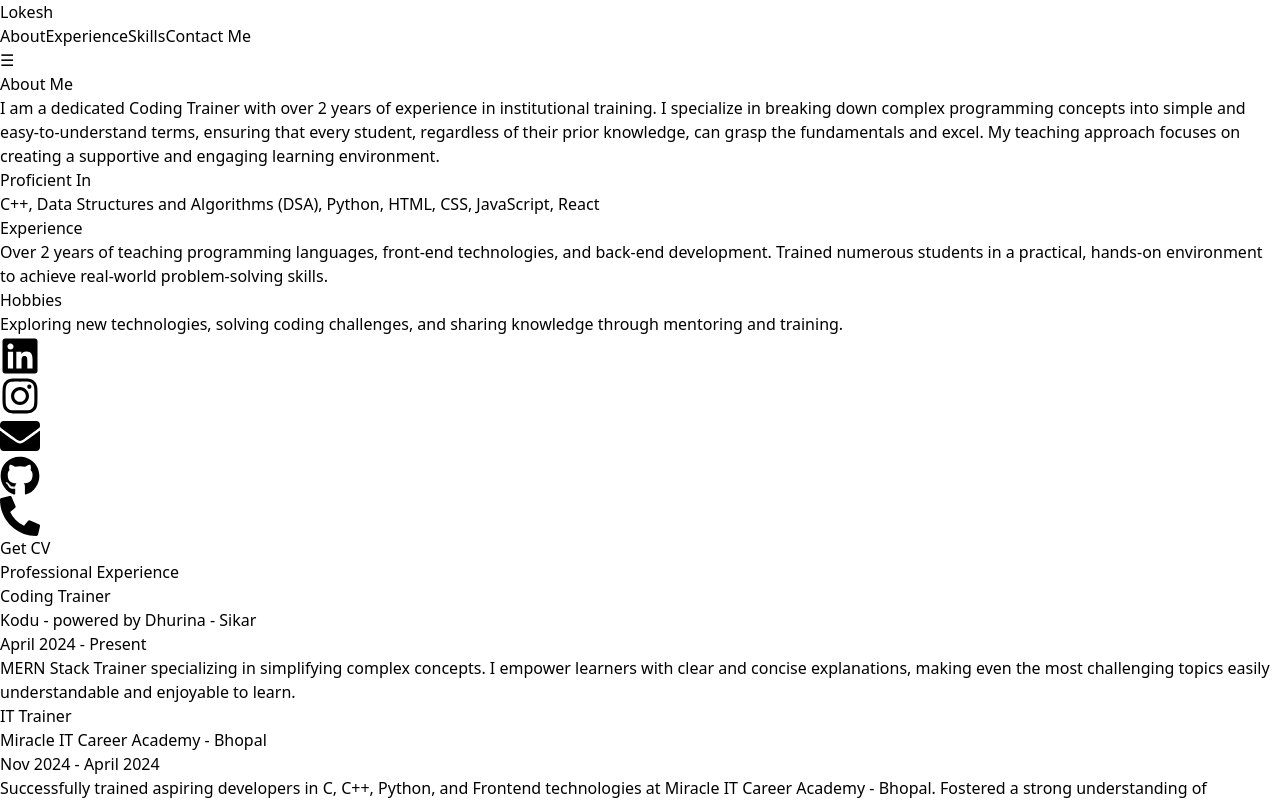
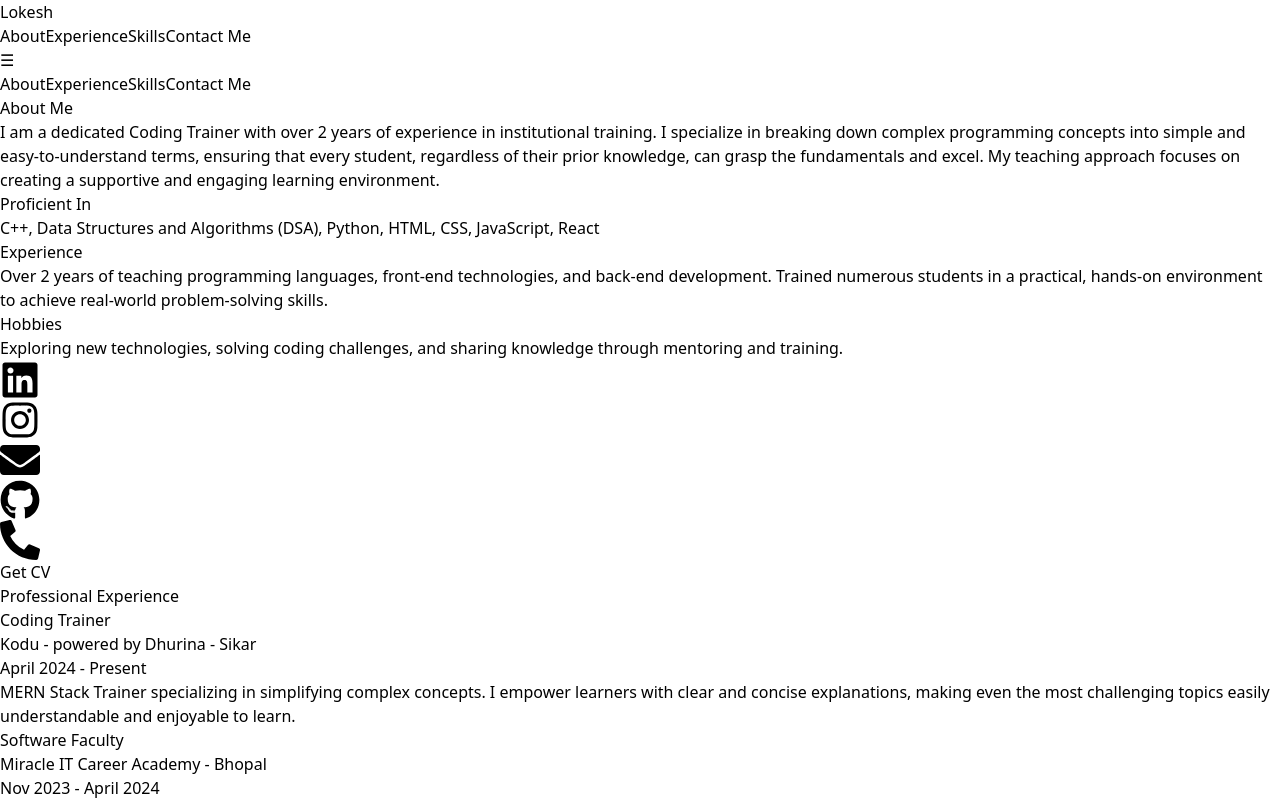
Before and after one commit to SinghLokesh02/lokesh-portfolio, a React (Vite) app: page / in a window 1280 px wide. Shown: the top 800 px of the page. Built offline with nearby package versions, Linux system fonts and the light colour scheme.

Commit message:
Added Navbar and corrected date

```diff
--- a/src/Components/Experience.jsx
+++ b/src/Components/Experience.jsx
@@ -12,17 +12,17 @@ const Experience = () => {
     },
     {
       id: 2,
-      role: "IT Trainer",
+      role: "Software Faculty",
       company: "Miracle IT Career Academy  - Bhopal",
-      duration: "Nov 2024 - April 2024",
+      duration: "Nov 2023 - April 2024",
       description:
         "Successfully trained aspiring developers in C, C++, Python, and Frontend technologies at Miracle IT Career Academy - Bhopal. Fostered a strong understanding of programming fundamentals and equipped students with the skills necessary to excel in the competitive IT industry",
     },
     {
       id: 3,
-      role: "Coding Trainer",
+      role: "IT Trainer",
       company: "Technoglobe - Jaipur",
-      duration: "July 2024 - Nov 2024",
+      duration: "July 2023 - Nov 2023",
       description:
         "Prepared aspiring developers for successful careers in the IT industry as a Coding Trainer at Technoglobe - Jaipur. Provided comprehensive training in C, C++, Python, and Frontend development, equipping students with the knowledge and skills required to excel in today's competitive job market..",
     },
--- a/src/Components/Navbar.jsx
+++ b/src/Components/Navbar.jsx
@@ -1,7 +1,15 @@
-import React from "react";
+import React, { useState } from "react";
 
 const Navbar = () => {
+  const [isMenuOpen, setIsMenuOpen] = useState(false);
+
+  const toggleMenu = () => {
+    setIsMenuOpen(!isMenuOpen);
+  };
+
   return (
+    <div>
+      {/* Navbar */}
       <nav className="fixed top-0 left-0 w-full bg-gradient-to-r from-gray-900 via-gray-800 to-gray-900 shadow-lg z-50">
         <div className="max-w-7xl mx-auto px-4 sm:px-6 lg:px-8">
           <div className="flex items-center justify-between h-16">
@@ -9,7 +17,7 @@ const Navbar = () => {
             <div className="flex-shrink-0">
               <h1 className="text-2xl font-bold text-purple-400">Lokesh</h1>
             </div>
-          {/* Menu */}
+            {/* Desktop Menu */}
             <div className="hidden md:flex space-x-6">
               <a
                 href="#about"
@@ -40,6 +48,7 @@ const Navbar = () => {
             <div className="md:hidden">
               <button
                 className="text-gray-300 hover:text-purple-400 focus:outline-none transition-colors duration-300"
+                onClick={toggleMenu}
                 aria-label="Toggle Menu"
               >
                 ☰
@@ -48,6 +57,48 @@ const Navbar = () => {
           </div>
         </div>
       </nav>
+
+      {/* Mobile Menu */}
+      <div
+        className={`absolute top-16 left-0 w-full bg-gray-800 shadow-md transform ${
+          isMenuOpen
+            ? "translate-y-0 opacity-100"
+            : "-translate-y-full opacity-0"
+        } transition-all duration-500 ease-in-out`}
+        style={{ zIndex: 40 }}
+      >
+        <div className="py-4 px-4 space-y-4">
+          <a
+            href="#about"
+            className="block text-gray-300 hover:text-purple-400 transition-colors duration-300 text-lg"
+            onClick={() => setIsMenuOpen(false)}
+          >
+            About
+          </a>
+          <a
+            href="#experience"
+            className="block text-gray-300 hover:text-purple-400 transition-colors duration-300 text-lg"
+            onClick={() => setIsMenuOpen(false)}
+          >
+            Experience
+          </a>
+          <a
+            href="#skills"
+            className="block text-gray-300 hover:text-purple-400 transition-colors duration-300 text-lg"
+            onClick={() => setIsMenuOpen(false)}
+          >
+            Skills
+          </a>
+          <a
+            href="#contact"
+            className="block text-gray-300 hover:text-purple-400 transition-colors duration-300 text-lg"
+            onClick={() => setIsMenuOpen(false)}
+          >
+            Contact Me
+          </a>
+        </div>
+      </div>
+    </div>
   );
 };
 
```
Lines whose indentation alone changed are shown as unchanged.
